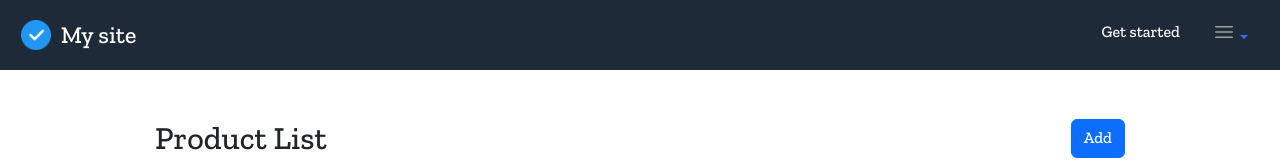
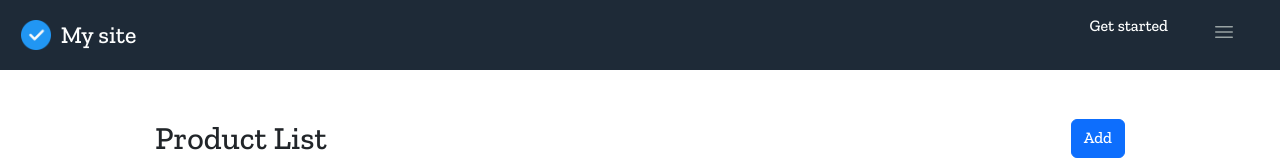
Before and after one commit to erickfabiandev/CrudProject-React-Express, a React (Vite) app: page / in a window 1280 px wide. Shown: the top 160 px of the page. Built offline with nearby package versions, Linux system fonts and the light colour scheme.

Commit message:
Update Dropdown

```diff
--- a/src/components/Header/Header.scss
+++ b/src/components/Header/Header.scss
@@ -52,3 +52,12 @@
   'GRAD' 0,
   'opsz' 48
 }
+
+.hide-arrow{
+    background: none !important;
+    border: none !important;
+    &:after{
+        display: none !important;
+    }
+
+  }
--- a/src/components/Header/index.jsx
+++ b/src/components/Header/index.jsx
@@ -1,6 +1,6 @@
 import { useState } from 'react';
 import ModalInformation from '../ModalInformation/ModalInformation';
-import NavDropdown from 'react-bootstrap/NavDropdown';
+import { Dropdown } from 'react-bootstrap';
 import './Header.scss'
 
 export const Header = ()=> {
@@ -22,10 +22,13 @@ export const Header = ()=> {
             </div>
             <div className='header-right-side'>
                 <p>Get started</p>
-              <NavDropdown title={menu} id="basic-nav-dropdown">
-                  <NavDropdown.Item onClick={()=>{handleShow() ,setIsOption('About')}}>About</NavDropdown.Item>
-                  <NavDropdown.Item onClick={()=>{handleShow() ,setIsOption('Teams')}}>Teams</NavDropdown.Item>
-              </NavDropdown>
+                <Dropdown>
+                    <Dropdown.Toggle className="hide-arrow">{menu}</Dropdown.Toggle>
+                    <Dropdown.Menu>
+                      <Dropdown.Item onClick={()=>{handleShow() ,setIsOption('About')}}>About</Dropdown.Item>
+                      <Dropdown.Item onClick={()=>{handleShow() ,setIsOption('Teams')}}>Teams</Dropdown.Item>
+                    </Dropdown.Menu>
+                </Dropdown>
             </div>
         </div>
         <ModalInformation show={show} handleClose={handleClose} isOption={isOption}/>
--- a/src/service/service.js
+++ b/src/service/service.js
@@ -13,7 +13,6 @@ export const createProduct= async (product,onAddProduct)=>{
         const response = await fetch(url, configFetch)
         const productData = await response.json();
         onAddProduct(productData.data);
-
       } catch(error) {
         console.log(`Ups! ocurrió algo, intentalo más tarde. Error: ${error}`)
       }
```
